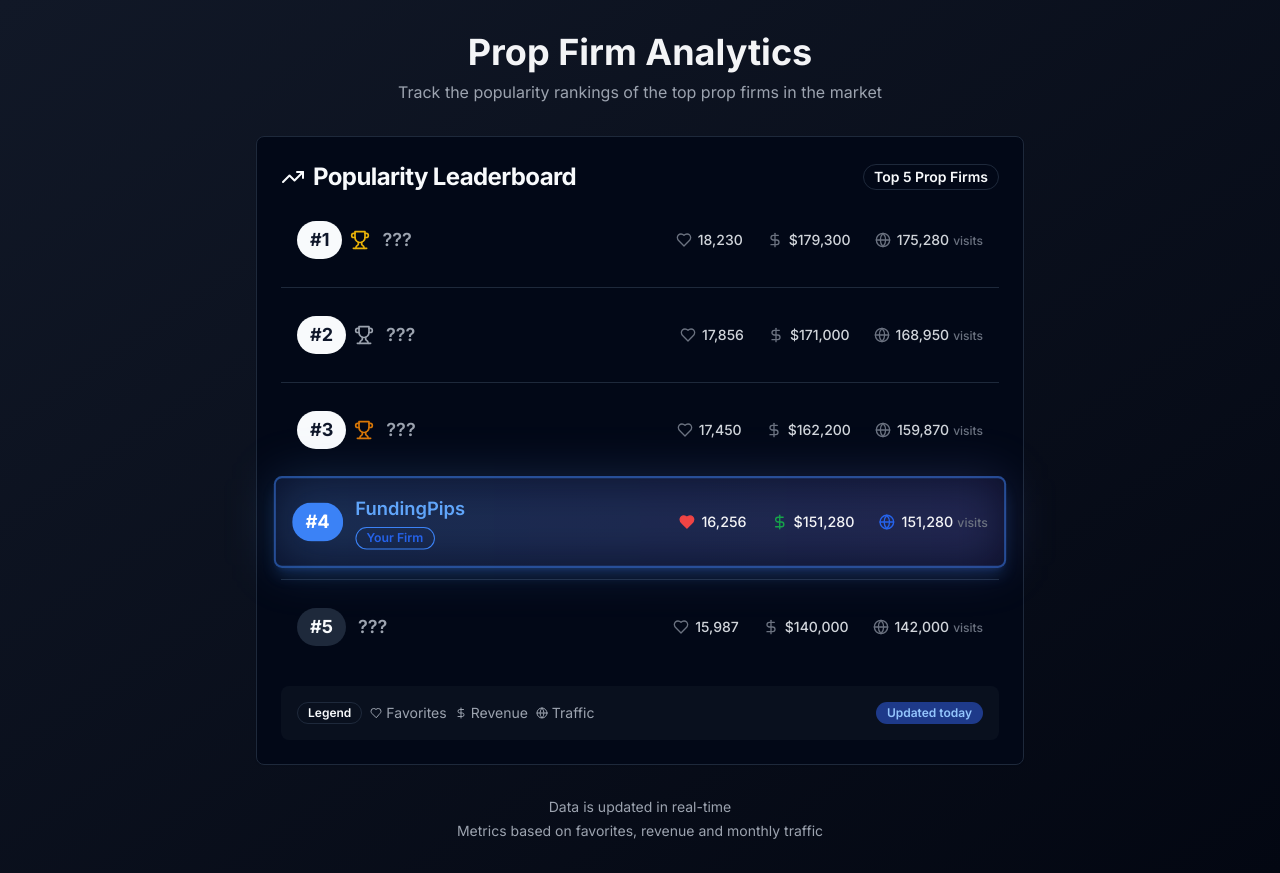
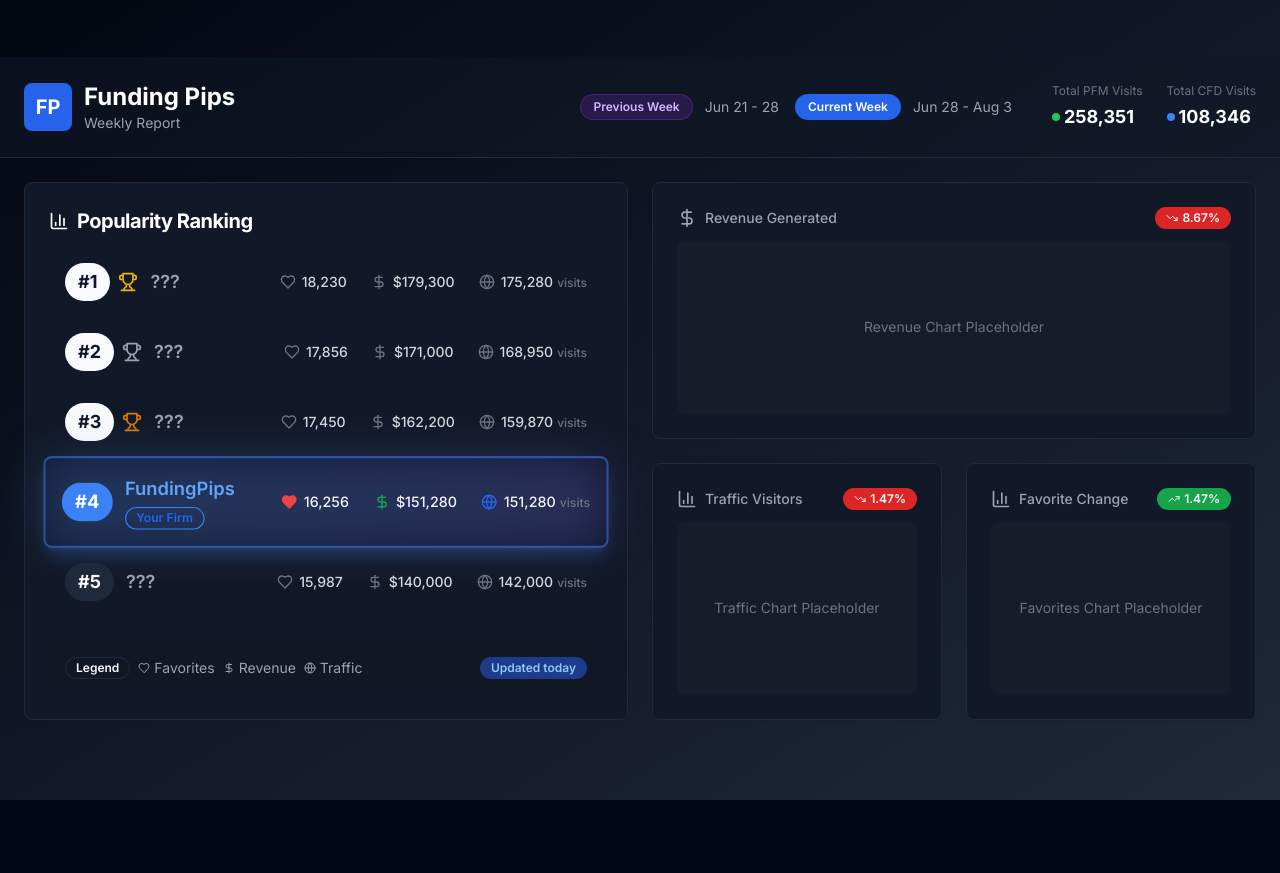
Before and after one commit to viniciusgmuller/pfm-dashboard-generator, a Next.js app: page / in a window 1280 px wide. After the commit the page ends 800 px from the top, so only its background shows below. Built offline with nearby package versions, Linux system fonts and the light colour scheme.

Commit message:
versão estável sem dados

```diff
--- a/app/page.tsx
+++ b/app/page.tsx
@@ -1,23 +1,31 @@
+import Header from '@/components/Header'
 import PopularityLeaderboard from '@/components/PopularityLeaderboard'
+import RevenueCard from '@/components/RevenueCard'
+import TrafficCard from '@/components/TrafficCard'
+import FavoriteCard from '@/components/FavoriteCard'
 
 export default function Home() {
   return (
-    <main className="min-h-screen bg-gradient-to-br from-gray-900 to-gray-950">
-      <div className="container mx-auto py-8 px-4">
-        <div className="mb-8 text-center">
-          <h1 className="text-4xl font-bold text-gray-100 mb-2">
-            Prop Firm Analytics
-          </h1>
-          <p className="text-gray-400">
-            Track the popularity rankings of the top prop firms in the market
-          </p>
-        </div>
+    <main className="min-h-screen bg-gradient-to-br from-gray-950 via-gray-900 to-gray-800 flex flex-col items-center justify-center">
+      <div className="w-full max-w-[1560px] max-h-[850px] flex flex-col">
+        <Header />
 
-        <PopularityLeaderboard />
+        <div className="p-6 flex-1">
+          <div className="grid grid-cols-1 lg:grid-cols-2 gap-6 h-full">
+            <div className="lg:col-span-1 h-full">
+              <PopularityLeaderboard />
+            </div>
 
-        <div className="mt-8 text-center text-sm text-gray-400">
-          <p>Data is updated in real-time</p>
-          <p className="mt-1">Metrics based on favorites, revenue and monthly traffic</p>
+            <div className="lg:col-span-1 flex flex-col gap-6 h-full">
+              <div className="flex-1">
+                <RevenueCard />
+              </div>
+              <div className="grid grid-cols-1 md:grid-cols-2 gap-6 flex-1">
+                <TrafficCard />
+                <FavoriteCard />
+              </div>
+            </div>
+          </div>
         </div>
       </div>
     </main>
--- /dev/null
+++ b/components/FavoriteCard.tsx
@@ -0,0 +1,34 @@
+"use client"
+
+import React from 'react'
+import { Card, CardContent, CardHeader } from '@/components/ui/card'
+import { Badge } from '@/components/ui/badge'
+import { BarChart3, TrendingUp } from 'lucide-react'
+
+const FavoriteCard: React.FC = () => {
+  const changePercentage = 1.47
+
+  return (
+    <Card className="bg-gray-900 border-gray-800 h-full flex flex-col">
+      <CardHeader className="pb-3">
+        <div className="flex items-center justify-between">
+          <div className="flex items-center gap-2 text-gray-400">
+            <BarChart3 className="w-5 h-5" />
+            <span className="text-sm font-medium">Favorite Change</span>
+          </div>
+          <Badge className="flex items-center gap-1 bg-green-600 text-white">
+            <TrendingUp className="w-3 h-3" />
+            {changePercentage.toFixed(2)}%
+          </Badge>
+        </div>
+      </CardHeader>
+      <CardContent className="pt-0 flex-1 flex flex-col">
+        <div className="flex-1 bg-gray-800/30 rounded-lg flex items-center justify-center">
+          <div className="text-gray-500 text-sm">Favorites Chart Placeholder</div>
+        </div>
+      </CardContent>
+    </Card>
+  )
+}
+
+export default FavoriteCard
--- /dev/null
+++ b/components/Header.tsx
@@ -0,0 +1,62 @@
+"use client"
+
+import React from 'react'
+import { Badge } from '@/components/ui/badge'
+
+const Header: React.FC = () => {
+  return (
+    <div className="flex items-center justify-between p-6 bg-gray-900/50 border-b border-gray-800">
+      <div className="flex items-center gap-4">
+        <div className="flex items-center gap-3">
+          <div className="w-12 h-12 bg-blue-600 rounded-lg flex items-center justify-center">
+            <span className="text-white font-bold text-xl">FP</span>
+          </div>
+          <div>
+            <h1 className="text-2xl font-bold text-white">Funding Pips</h1>
+            <p className="text-gray-400 text-sm">Weekly Report</p>
+          </div>
+        </div>
+      </div>
+
+      <div className="flex items-center gap-4">
+        <div className="flex items-center gap-3">
+          <Badge className="bg-purple-600/20 text-purple-300 border-purple-600/30 px-3 py-1">
+            Previous Week
+          </Badge>
+          <div className="text-sm text-gray-400">
+            Jun 21 - 28
+          </div>
+        </div>
+
+        <div className="flex items-center gap-3">
+          <Badge className="bg-blue-600 text-white px-3 py-1">
+            Current Week
+          </Badge>
+          <div className="text-sm text-gray-400">
+            Jun 28 - Aug 3
+          </div>
+        </div>
+
+        <div className="flex items-center gap-6 ml-6">
+          <div className="text-center">
+            <div className="text-xs text-gray-500 mb-1">Total PFM Visits</div>
+            <div className="text-lg font-bold text-white flex items-center gap-1">
+              <span className="w-2 h-2 bg-green-500 rounded-full"></span>
+              258,351
+            </div>
+          </div>
+
+          <div className="text-center">
+            <div className="text-xs text-gray-500 mb-1">Total CFD Visits</div>
+            <div className="text-lg font-bold text-white flex items-center gap-1">
+              <span className="w-2 h-2 bg-blue-500 rounded-full"></span>
+              108,346
+            </div>
+          </div>
+        </div>
+      </div>
+    </div>
+  )
+}
+
+export default Header
--- a/components/PopularityLeaderboard.tsx
+++ b/components/PopularityLeaderboard.tsx
@@ -4,7 +4,7 @@
 import { Card, CardContent, CardHeader, CardTitle } from '@/components/ui/card'
 import { Badge } from '@/components/ui/badge'
 import { Separator } from '@/components/ui/separator'
-import { Heart, DollarSign, Globe, Trophy, TrendingUp } from 'lucide-react'
+import { Heart, DollarSign, Globe, Trophy, TrendingUp, BarChart3 } from 'lucide-react'
 import { cn } from '@/lib/utils'
 
 interface LeaderboardItem {
@@ -47,29 +47,22 @@
   }
 
   return (
-    <Card className="w-full max-w-3xl mx-auto">
+    <Card className="w-full bg-gray-900 border-gray-800 h-full flex flex-col">
       <CardHeader className="pb-3">
         <div className="flex items-center justify-between">
-          <CardTitle className="text-2xl font-bold flex items-center gap-2">
-            <TrendingUp className="w-6 h-6" />
-            Popularity Leaderboard
+          <CardTitle className="text-xl font-bold flex items-center gap-2 text-white">
+            <BarChart3 className="w-5 h-5" />
+            Popularity Ranking
           </CardTitle>
-          <Badge variant="outline" className="text-sm">
-            Top 5 Prop Firms
-          </Badge>
         </div>
       </CardHeader>
-      <CardContent className="pt-0">
-        <div className="space-y-3">
+      <CardContent className="pt-0 flex-1 flex flex-col">
+        <div className="flex-1 flex flex-col justify-evenly">
           {leaderboardData.map((item, index) => {
             const isCurrentFirm = item.rank === currentFirmRank
 
             return (
-              <div key={item.rank}>
-                {index > 0 && !isCurrentFirm && (
-                  <Separator className="mb-3" />
-                )}
-
+              <div key={item.rank} className="flex-1 flex flex-col justify-center">
                 <div
                   className={cn(
                     "relative rounded-lg p-4 transition-all duration-300",
--- /dev/null
+++ b/components/RevenueCard.tsx
@@ -0,0 +1,34 @@
+"use client"
+
+import React from 'react'
+import { Card, CardContent, CardHeader } from '@/components/ui/card'
+import { Badge } from '@/components/ui/badge'
+import { DollarSign, TrendingDown } from 'lucide-react'
+
+const RevenueCard: React.FC = () => {
+  const changePercentage = -8.67
+
+  return (
+    <Card className="bg-gray-900 border-gray-800 h-full flex flex-col">
+      <CardHeader className="pb-3">
+        <div className="flex items-center justify-between">
+          <div className="flex items-center gap-2 text-gray-400">
+            <DollarSign className="w-5 h-5" />
+            <span className="text-sm font-medium">Revenue Generated</span>
+          </div>
+          <Badge className="flex items-center gap-1 bg-red-600 text-white">
+            <TrendingDown className="w-3 h-3" />
+            {Math.abs(changePercentage).toFixed(2)}%
+          </Badge>
+        </div>
+      </CardHeader>
+      <CardContent className="pt-0 flex-1 flex flex-col">
+        <div className="flex-1 bg-gray-800/30 rounded-lg flex items-center justify-center">
+          <div className="text-gray-500 text-sm">Revenue Chart Placeholder</div>
+        </div>
+      </CardContent>
+    </Card>
+  )
+}
+
+export default RevenueCard
--- /dev/null
+++ b/components/SimpleCard.tsx
@@ -0,0 +1,76 @@
+"use client"
+
+import React from 'react'
+import { Card, CardContent, CardHeader } from '@/components/ui/card'
+import { Badge } from '@/components/ui/badge'
+import { TrendingDown, TrendingUp, BarChart3 } from 'lucide-react'
+
+interface SimpleCardProps {
+  title: string
+  value?: string
+  percentage?: number
+  type?: 'revenue' | 'traffic' | 'favorite'
+}
+
+const SimpleCard: React.FC<SimpleCardProps> = ({ title, value, percentage, type }) => {
+  const getIcon = () => {
+    switch (type) {
+      case 'revenue':
+        return null
+      case 'traffic':
+        return <BarChart3 className="w-5 h-5" />
+      case 'favorite':
+        return <BarChart3 className="w-5 h-5" />
+      default:
+        return null
+    }
+  }
+
+  const isPositive = percentage && percentage > 0
+  const isNegative = percentage && percentage < 0
+
+  return (
+    <Card className="bg-gray-900 border-gray-800">
+      <CardHeader className="pb-3">
+        <div className="flex items-center justify-between">
+          <div className="flex items-center gap-2 text-gray-400">
+            {getIcon()}
+            <span className="text-sm font-medium">{title}</span>
+          </div>
+          {percentage && (
+            <Badge
+              className={`flex items-center gap-1 ${
+                isPositive ? 'bg-green-600 text-white' :
+                isNegative ? 'bg-red-600 text-white' :
+                'bg-gray-600 text-white'
+              }`}
+            >
+              {isPositive ? <TrendingUp className="w-3 h-3" /> : <TrendingDown className="w-3 h-3" />}
+              {Math.abs(percentage).toFixed(2)}%
+            </Badge>
+          )}
+        </div>
+      </CardHeader>
+
+      {value && (
+        <CardContent className="pt-0">
+          <div className="text-center">
+            <div className="text-3xl font-bold text-white mb-4">
+              {value}
+            </div>
+          </div>
+        </CardContent>
+      )}
+
+      {!value && (
+        <CardContent className="pt-0">
+          <div className="h-40 bg-gray-800/50 rounded-lg flex items-center justify-center">
+            <div className="text-gray-500 text-sm">Chart Area</div>
+          </div>
+        </CardContent>
+      )}
+    </Card>
+  )
+}
+
+export default SimpleCard
--- /dev/null
+++ b/components/TrafficCard.tsx
@@ -0,0 +1,34 @@
+"use client"
+
+import React from 'react'
+import { Card, CardContent, CardHeader } from '@/components/ui/card'
+import { Badge } from '@/components/ui/badge'
+import { BarChart3, TrendingDown } from 'lucide-react'
+
+const TrafficCard: React.FC = () => {
+  const changePercentage = -1.47
+
+  return (
+    <Card className="bg-gray-900 border-gray-800 h-full flex flex-col">
+      <CardHeader className="pb-3">
+        <div className="flex items-center justify-between">
+          <div className="flex items-center gap-2 text-gray-400">
+            <BarChart3 className="w-5 h-5" />
+            <span className="text-sm font-medium">Traffic Visitors</span>
+          </div>
+          <Badge className="flex items-center gap-1 bg-red-600 text-white">
+            <TrendingDown className="w-3 h-3" />
+            {Math.abs(changePercentage).toFixed(2)}%
+          </Badge>
+        </div>
+      </CardHeader>
+      <CardContent className="pt-0 flex-1 flex flex-col">
+        <div className="flex-1 bg-gray-800/30 rounded-lg flex items-center justify-center">
+          <div className="text-gray-500 text-sm">Traffic Chart Placeholder</div>
+        </div>
+      </CardContent>
+    </Card>
+  )
+}
+
+export default TrafficCard
```
